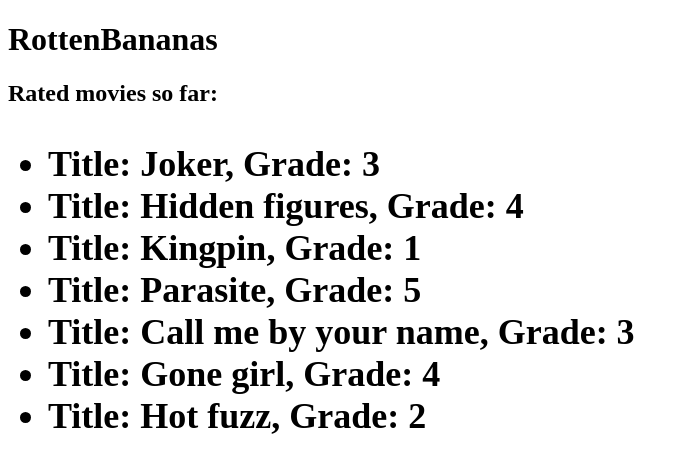
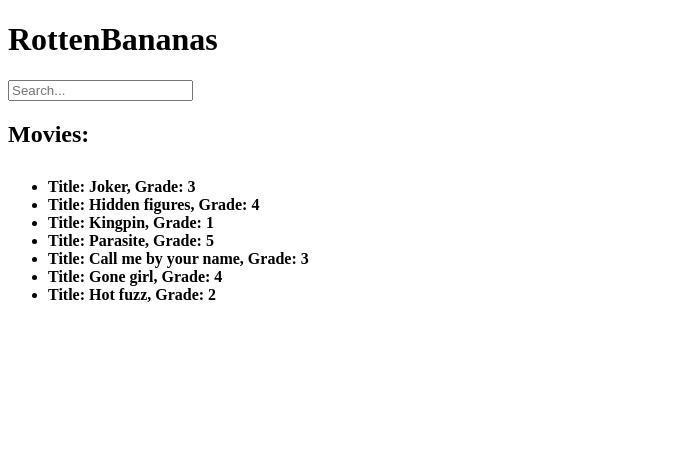
Before and after one commit to karinlagrelius/javascript-test, an Angular app in the folder rottenBananas/: page / in a window 1280 px wide. Shown: the top 472 px of the page, without its empty margins (0-689 px from the left). Built offline with nearby package versions, Linux system fonts and the light colour scheme.

Commit message:
search function implemented

```diff
--- /dev/null
+++ b/rottenBananas/db.json
@@ -0,0 +1,19 @@
+{
+  "posts": [
+    {
+      "id": 1,
+      "title": "json-server",
+      "author": "typicode"
+    }
+  ],
+  "comments": [
+    {
+      "id": 1,
+      "body": "some comment",
+      "postId": 1
+    }
+  ],
+  "profile": {
+    "name": "typicode"
+  }
+}
--- a/rottenBananas/package.json
+++ b/rottenBananas/package.json
@@ -19,6 +19,8 @@
     "@angular/platform-browser-dynamic": "^14.2.0",
     "@angular/router": "^14.2.0",
     "rxjs": "~7.5.0",
+    "sequelize": "^6.21.6",
+    "sqlite3": "^5.1.1",
     "tslib": "^2.3.0",
     "zone.js": "~0.11.4"
   },
--- a/rottenBananas/src/app/app.component.html
+++ b/rottenBananas/src/app/app.component.html
@@ -1,2 +1,3 @@
 <h1>RottenBananas</h1>
+<searchBox></searchBox>
 <movies></movies>
--- a/rottenBananas/src/app/movies.component.ts
+++ b/rottenBananas/src/app/movies.component.ts
@@ -1,11 +1,12 @@
-import {MoviesService} from './movies.service'
-import {Component} from '@angular/core';
+import {Observable, Subscription} from 'rxjs';
+import {MoviesService} from './movies.service';
+import {Component, OnDestroy} from '@angular/core';
 
 @Component({ // declarator function: how this component works.
   selector: 'movies', // CSS selector
   template: `
-    <h2>{{ getTitle() }}<h2>
-    <ul>
+    <h2> Movies: <h2>
+    <ul style="font-size:16px">
       <li *ngFor="let movie of movies">
         Title: {{movie.title}},
         Grade: {{movie.grade}}
@@ -15,14 +16,16 @@
     // directive that modifies the structure of a dom, preface with *
 })
 
-export class MoviesComponent {
-  constructor(service: MoviesService) { // initiate service so we can unit test, otherwise too tightly coupled
-    this.movies = service.getMovies();
+export class MoviesComponent implements OnDestroy {
+  subscription: Subscription;
+  movies: {id: number, grade: number, title: string}[];
+  constructor(private movieService: MoviesService) { // initiate service so we can unit test, otherwise too tightly coupled
+    this.movies = [];
+    this.subscription = movieService.getMovies().subscribe((resp) => {
+      this.movies = resp;
+    });
   }
-  movies;
-  title = "Rated movies so far:";
-  getTitle() {
-    return this.title;
+  ngOnDestroy(){
+    this.subscription.unsubscribe();
   }
-
 }
--- a/rottenBananas/src/app/movies.service.ts
+++ b/rottenBananas/src/app/movies.service.ts
@@ -2,11 +2,32 @@
 // allows us to unit test that component without any http service.
 // import data from './db.json';
 import { default as data } from './db.json';
+import { Injectable } from '@angular/core';
+import { BehaviorSubject } from 'rxjs';
 
 export class MoviesService {
-  movies = data.videos;
+  movies: {id: number, grade: number, title: string}[] = (data.videos);
+  searchTerm: string = '';
+  filteredMovies: BehaviorSubject<{id: number, grade: number, title: string}[]> = new BehaviorSubject(data.videos);
+
+  setSearchTermAndFilter(textInput: string){
+    this.searchTerm = textInput;
+    // filter search according to search term:
+    this.filteredMovies.next( (this.searchTerm) ?
+     this.movies.filter(p => p.title.toLowerCase().includes(this.searchTerm.toLowerCase())) :
+     this.movies);
+    console.log(this.filteredMovies);
+  }
+
+  changeGrade(){
+    // Args: id, newGrade
+
+    // update this.movies
+    // update this.filteredMovies
+    // update database
+  }
 
   getMovies(){
-    return this.movies;
+    return this.filteredMovies;
   }
 }
--- /dev/null
+++ b/rottenBananas/src/app/searchBox.component.ts
@@ -0,0 +1,25 @@
+import {MoviesService} from './movies.service'
+import {Component} from '@angular/core';
+
+@Component({
+  selector: 'searchBox', // CSS selector
+  template: `
+    <input
+      #query
+      (keyup)="filterSearch(query.value)"
+      type="text" placeholder="Search...">
+  `
+})
+
+export class SearchBoxComponent {
+  constructor(private movieService: MoviesService) {
+  }
+
+  textInput: string = '';
+
+  filterSearch(query: string){
+    this.textInput = query;
+    console.log(query);
+    this.movieService.setSearchTermAndFilter(this.textInput);
+  }
+}
```
Also changed, not shown: rottenBananas/src/app/app.module.ts (+9 -3 lines), 2 other files (tests, documents, lock files or other folders).
